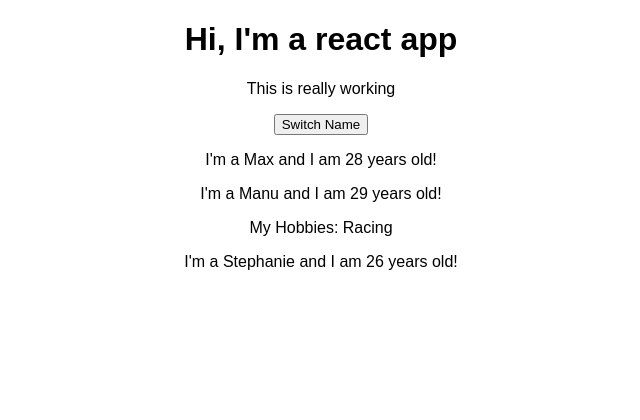
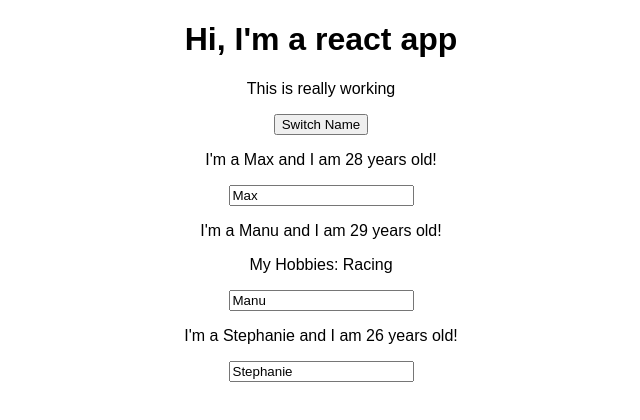
Before and after one commit to soulyana/react-basics, a React (Create React App) app: page / in a window 1280 px wide. Shown: the top 420 px of the page, without its empty margins (319-959 px from the left). Built offline with nearby package versions, Linux system fonts and the light colour scheme.

Commit message:
adding two way binding

```diff
--- a/src/App.js
+++ b/src/App.js
@@ -28,6 +28,17 @@
     });
   };
 
+  // two-way binding
+  nameChangedHandler = (event) => {
+    this.setState({
+      persons: [
+        { name: 'Max', age: 28 },
+        { name: event.target.value, age: 29 },
+        { name: 'Stephanie', age: 26 }
+      ]
+    });
+  }
+
   render() {
     return (
       // Only 1 root element that you return
@@ -42,7 +53,8 @@
         <Person
           name={this.state.persons[1].name}
           age={this.state.persons[1].age}
-          click={this.switchNameHandler.bind(this, 'Max!')}>My Hobbies: Racing</Person>
+          click={this.switchNameHandler.bind(this, 'Max!')}
+          changed={this.nameChangedHandler}>My Hobbies: Racing</Person>
         <Person
           name={this.state.persons[2].name}
           age={this.state.persons[2].age} />
--- a/src/Person/Person.js
+++ b/src/Person/Person.js
@@ -9,6 +9,7 @@
         <div>
             <p onClick={props.click}>I'm a {props.name} and I am {props.age} years old!</p>
             <p>{props.children}</p>
+            <input type="text" onChange={props.changed} value={props.name}/>
         </div>
     )
 };
```
